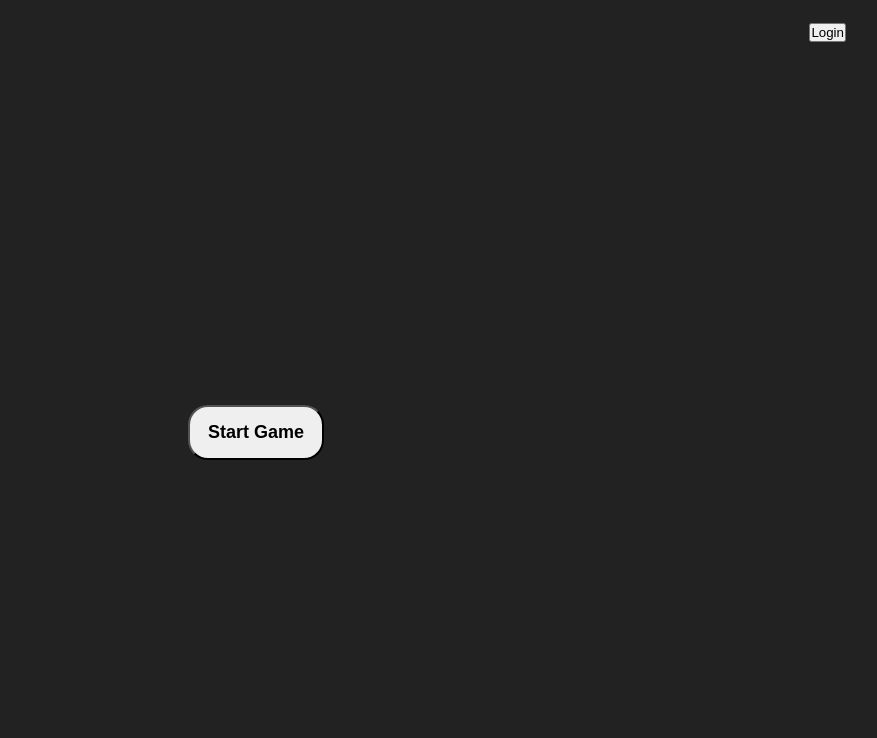
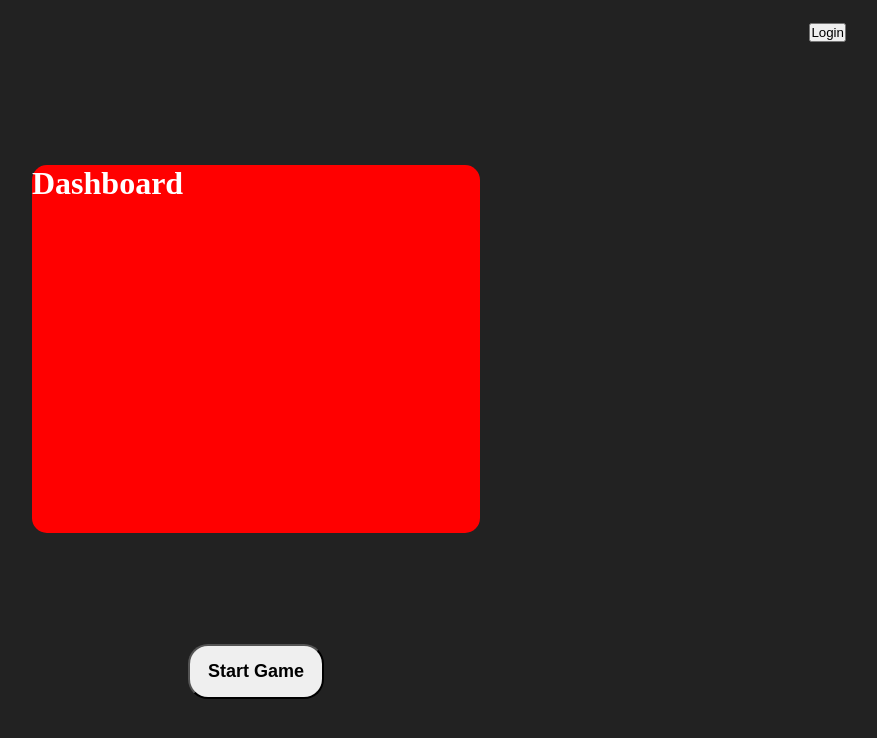
Before and after one commit to GiorgiNefaridze/Beat-the-quote, a React (Create React App) app in the folder client/: page / in a window 1280 px wide. Shown: the top 738 px of the page, without its empty margins (384-1261 px from the left). Built offline with nearby package versions, Linux system fonts and the light colour scheme.

Commit message:
make hook to fetch all user

```diff
--- /dev/null
+++ b/client/src/components/Dashboard/Dashboard.style.ts
@@ -0,0 +1,8 @@
+import styled from "styled-components";
+
+export const DashboardWrapeper = styled.div`
+  width: 35%;
+  height: 50%;
+  border-radius: 15px;
+  background-color: red;
+`;
--- /dev/null
+++ b/client/src/components/Dashboard/Dashboard.tsx
@@ -0,0 +1,13 @@
+import Raect from "react";
+
+import { DashboardWrapeper } from "./Dashboard.style";
+
+const Dashboard: React.FC = () => {
+  return (
+    <DashboardWrapeper>
+      <h1>Dashboard</h1>
+    </DashboardWrapeper>
+  );
+};
+
+export default Dashboard;
--- a/client/src/components/HomePage/HomePage.style.ts
+++ b/client/src/components/HomePage/HomePage.style.ts
@@ -1,12 +1,13 @@
 import styled from "styled-components";
 
-export const ButtonsWrapper = styled.div`
+export const HomeWrapper = styled.div`
   width: 100%;
   height: 92vh;
   display: flex;
   align-items: center;
   justify-content: center;
-  gap: 0 30px;
+  flex-direction: column;
+  gap: 15% 0px;
   background-color: #222222;
 `;
 
--- a/client/src/components/HomePage/HomePage.tsx
+++ b/client/src/components/HomePage/HomePage.tsx
@@ -1,8 +1,9 @@
 import React, { useState, useRef } from "react";
 
 import AboutGamePopUp from "../AboutGamePopUp/AboutGamePopUp";
+import Dashboard from "../Dashboard/Dashboard";
 
-import { Button, ButtonsWrapper } from "./HomePage.style";
+import { Button, HomeWrapper } from "./HomePage.style";
 
 const HomePage: React.FC = () => {
   const [showPopUp, setShowPopUp] = useState<boolean>(false);
@@ -10,7 +11,8 @@ const HomePage: React.FC = () => {
   const startRef = useRef<HTMLButtonElement | null>(null);
 
   return (
-    <ButtonsWrapper>
+    <HomeWrapper>
+      <Dashboard />
       <Button
         ref={startRef}
         title="Start Game"
@@ -21,7 +23,7 @@ const HomePage: React.FC = () => {
       {showPopUp && (
         <AboutGamePopUp setShowPopUp={setShowPopUp} startRef={startRef} />
       )}
-    </ButtonsWrapper>
+    </HomeWrapper>
   );
 };
 
```
Also changed, not shown: client/src/hooks/useGetAllUsers.ts (added, +11 -0 lines).
